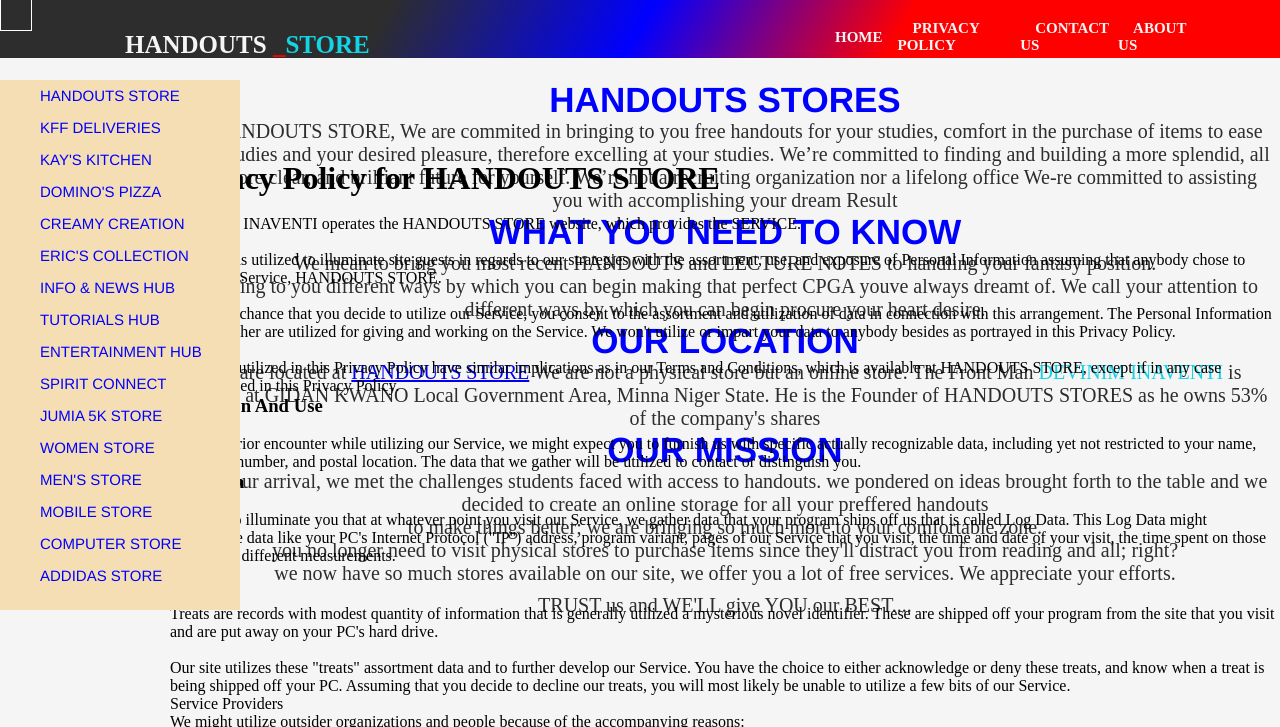
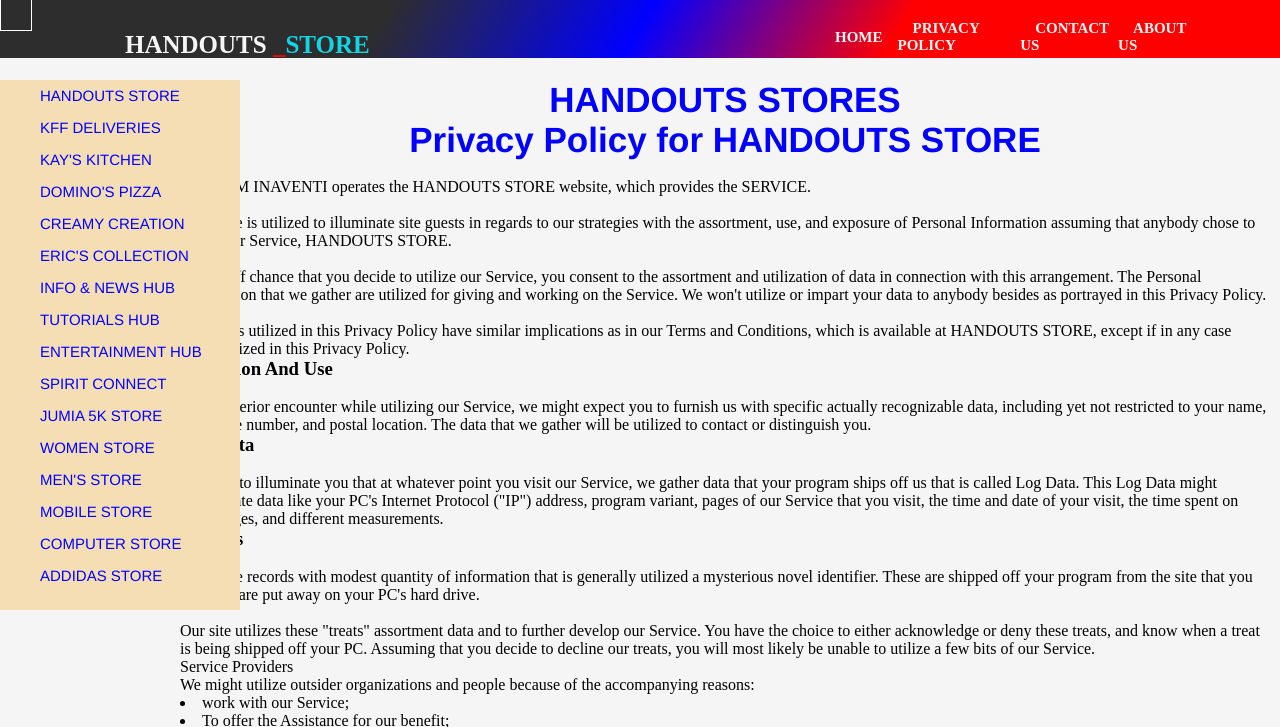
Before and after one commit to DEVINIMINAVENTI/vvb, a plain HTML site: page privacy/index.html in a window 1280 px wide. Shown: the top 727 px of the page. Drawn offline with Linux system fonts and the light colour scheme.

Commit message:
Update index.html

```diff
--- a/privacy/index.html
+++ b/privacy/index.html
@@ -14,31 +14,6 @@
         <div class="header">
   <!--          <img src="header.PNG" class="headerpic">-->
             <h1>HANDOUTS STORES </h1>
-            <p>At HANDOUTS STORE, We are commited in bringing to you free handouts for your studies, comfort in the purchase of items to ease your studies and your desired pleasure, therefore excelling at your studies.
-
-                We’re committed to finding and building a more splendid, all the more clear, and brilliant future for yourself.
-                We’re not a recruiting organization nor a lifelong office
-                We-re committed to assisting you with accomplishing your dream Result <br> <spanv> </spanv></p>
-
-                <h1>WHAT YOU NEED TO KNOW </h1>
-                <p>We mean to bring you most recent HANDOUTS and LECTURE NOTES to handling your fantasy position.<br>
-
-                    We bring to you different ways by which you can begin making that perfect CPGA youve always dreamt of.
-
-                    We call your attention to different ways by which you can begin procure your heart desire. <br> <spanv> </spanv></p>
-
-                    <h1>OUR LOCATION </h1>
-                    <p>We are located at <a href="https://handouts.store">HANDOUTS STORE</a> We are not a physical store but an online store. The Front Man <span>DEVINIM INAVENTI</span> is located at GIDAN KWANO Local Government Area, Minna Niger State. He is the Founder of HANDOUTS STORES as he owns 53% of the company's shares <br> <spanv> </spanv></p>
-
-                    <h1>OUR MISSION </h1>
-                    <p> Upon our arrival, we met the challenges students faced with access to handouts. we pondered on ideas brought forth to the table and we decided to create an online storage for all your preffered handouts <br>
-                        to make things better; we are bringing so much more to your comfortable zone.<br>
-                        you no longer need to visit physical stores to purchase items since they'll distract you from reading and all; right?<br>
-                        we now have so much stores available on our site, we offer you a lot of free services. We appreciate your efforts. <br>
-                        TRUST us and WE'LL give YOU our BEST....<spanv> </spanv></p>
-
-
-        </div>
             <h1>Privacy Policy for HANDOUTS STORE</h1>
             <br>DEVINIM INAVENTI operates the HANDOUTS STORE website, which provides the SERVICE.</br>
 
@@ -83,6 +58,8 @@ Our Services don't address anybody younger than 13. We don't purposely gather in
             <br><a href="contactus.html">Contact Us
             If you have any questions or suggestions about our Privacy Policy.</br>
 
+
+        </div>
 
 
 
```
Lines whose indentation alone changed are shown as unchanged.
